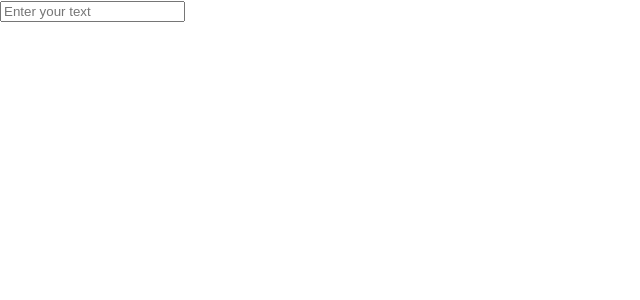
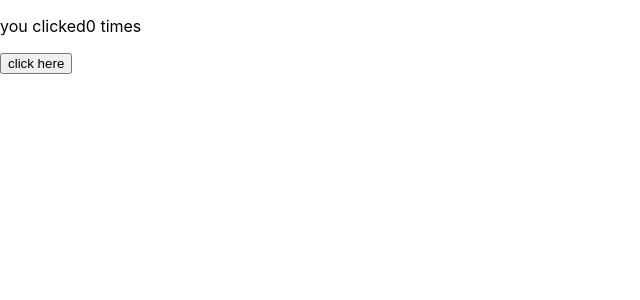
Before and after one commit to Manojmm98/React-Hooks, a React (Create React App) app: page / in a window 1280 px wide. Shown: the top 300 px of the page, without its empty margins (0-640 px from the left). Built offline with nearby package versions, Linux system fonts and the light colour scheme.

Commit message:
upto useeffect

```diff
--- a/src/App.js
+++ b/src/App.js
@@ -1,10 +1,14 @@
-import Hook from './components/Hook'
+import Hook from './components/Hooks/Hook'
 import Uswo from './components/usestate/Uswo'
+import Ue1 from './components/useEffect/Ue1'
+import Ue2 from './components/useEffect/Use2'
 function App() {
   return (
     <div >
      {/* <Hook/> */}
-     <Uswo/>
+     {/* <Uswo/> */}
+     {/* <Ue1/> */}
+     <Ue2/>
     </div>
   );
 }
--- /dev/null
+++ b/src/components/useEffect/Ue1.js
@@ -0,0 +1,52 @@
+// In class component useeffect contains of componentDidMount,Componentupdate,Componentwillunmount
+
+// But in functional component useEffect provide all the above functionality
+
+// syntax of useEffect
+
+// useEffect(()=>{
+       // excute your functionality whatever it is
+//},optional dependency array )
+
+
+// There are 3 varient of useEffect in functional component
+
+
+//----------------------------- UseEffect --------------------------------//
+
+
+//------------------- variation 1 ----------------------//
+
+// 1 variation ---> it is sum of (componentdidMount + componentDidupdate)
+
+// componenetdidMount ---> is run after the 1st render
+//componentDidupdate----------> runs after the 1st render and state change for every state change it runs ----> it will run after we did somechange
+
+// here no dependency array is present
+import React,{useEffect,useState} from 'react'
+
+function Ue1() {
+    //console.log('render');
+
+    // useeffect is a function which return a callback function it will run after render for every state change
+    // it will work like componentdidmount+componentdidupdate
+    // useeffect will run after render is finished
+
+    // it will run afrter every render
+
+    useEffect(()=>{
+        console.log('useEffect');
+        document.title =`you clicked ${count} times`
+    })
+    console.log('render');
+
+    let [count,setCount] = useState(0);
+    return (
+        <div>
+       <p>you clicked {count} times</p>
+       <button onClick={()=>setCount(count+1)}>click</button>
+        </div>
+    )
+}
+
+export default Ue1
--- /dev/null
+++ b/src/components/useEffect/Use2.js
@@ -0,0 +1,30 @@
+//------------ UseEffect 2 ------------//
+
+// we have to import react & useEffect from recat first
+
+// in this case if we pass an empty dependency array then useeffect will work like componentdidmount only
+
+// here only once the state will be changed and after that only render will be called
+// here the title will not changed on every click i only changed for 1st times
+// if we want to change our title for once means if we want our function to work like only componentdidmount then we have to pass an empty array
+
+import React,{useEffect,useState} from 'react'
+
+function Use2() {
+
+    let [count,setCount]=useState(0);
+    useEffect(()=>{
+        console.log('useEffect');
+        document.title=`click ${count}`
+    },[])
+
+    console.log('render');
+    return (
+        <>
+       <p>you clicked{count} times</p>
+        <button onClick={()=>setCount(count+1)}>click here</button>
+        </>
+    )
+}
+
+export default Use2
--- a/src/components/usestate/Uswo.js
+++ b/src/components/usestate/Uswo.js
@@ -16,7 +16,7 @@ function Uswo() {
         // console.log(objmsg);
 
         // If we want to see the typed message in our console then we have to update object immutatively means by creating a new one
-       let obj={...objmsg,message:e.target.value};
+       let obj={...objmsg,message:e.target.value};//shallow copy
        objmsgf(obj);
     }
 
```
Also changed, not shown: src/components/Hooks/Hook.js (renamed from src/components/Hook.js).
